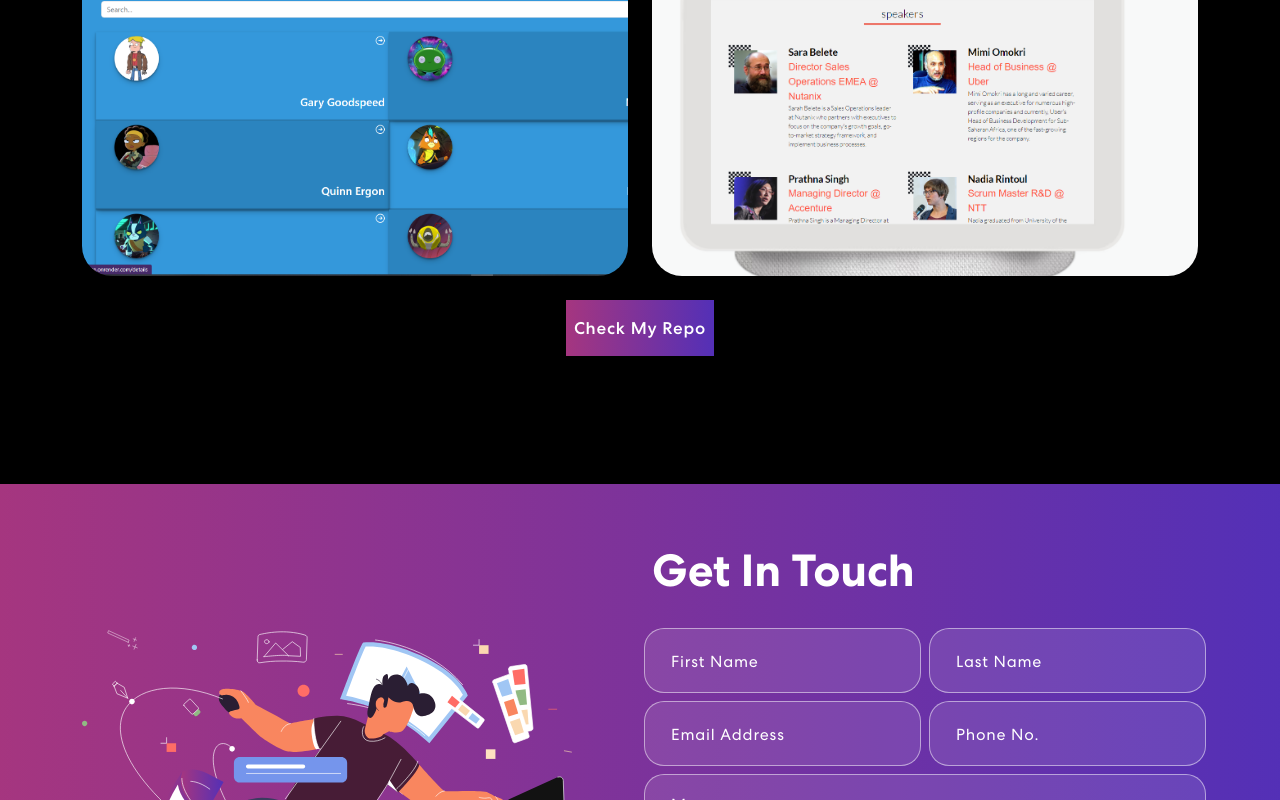
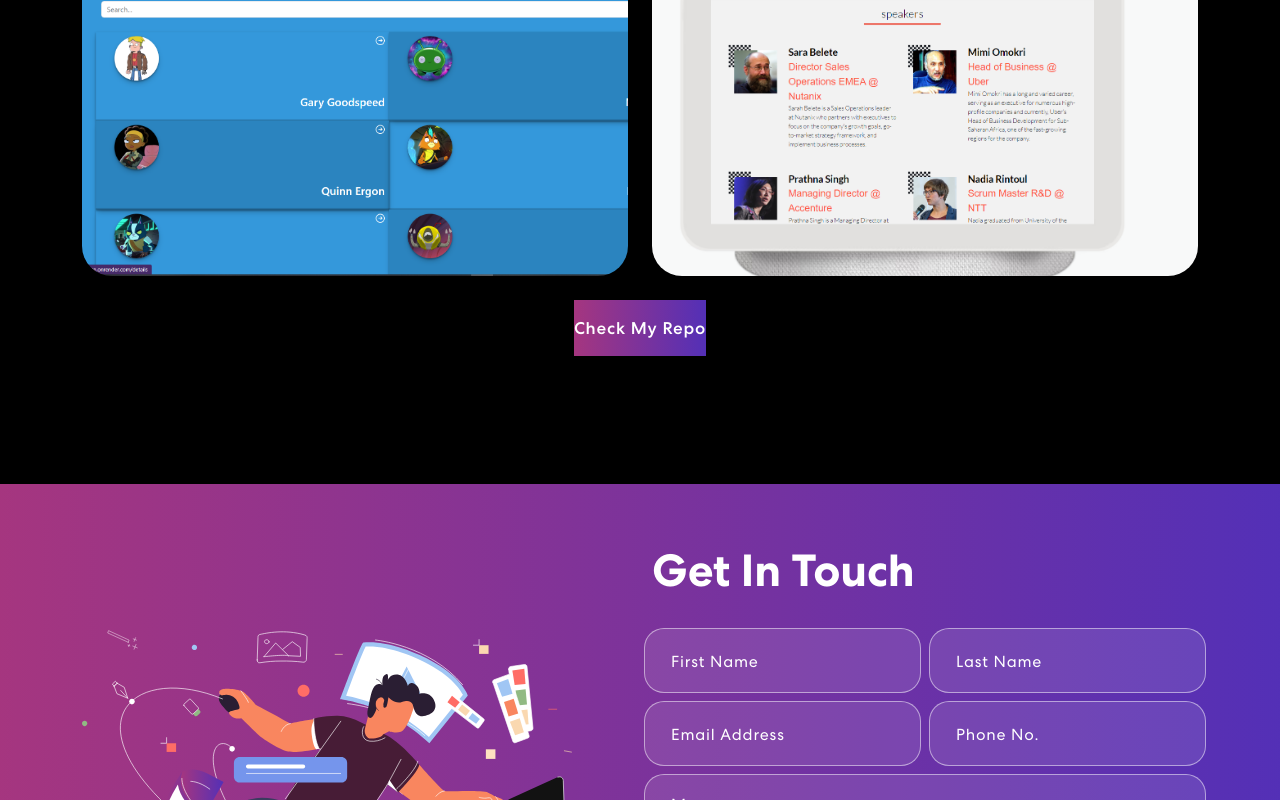
Before and after one commit to ismailmunyentwari9/portfolio_pro, a React (Create React App) app: page / in a window 1280 px wide. Shown: the part 2411-3211 px from the top of the page. Built offline with nearby package versions, Linux system fonts and the light colour scheme.

Commit message:
change button for checking repo

```diff
--- a/src/App.css
+++ b/src/App.css
@@ -389,7 +389,7 @@ nav.navbar .navbar-toggler[aria-expanded="true"] .navbar-toggler-icon {
 }
 
 .project .nav.nav-pills .nav-item {
-  width: 13.33333%;
+  width: auto;
 }
 .project .nav.nav-pills .nav-link {
   background-color: transparent;
```
